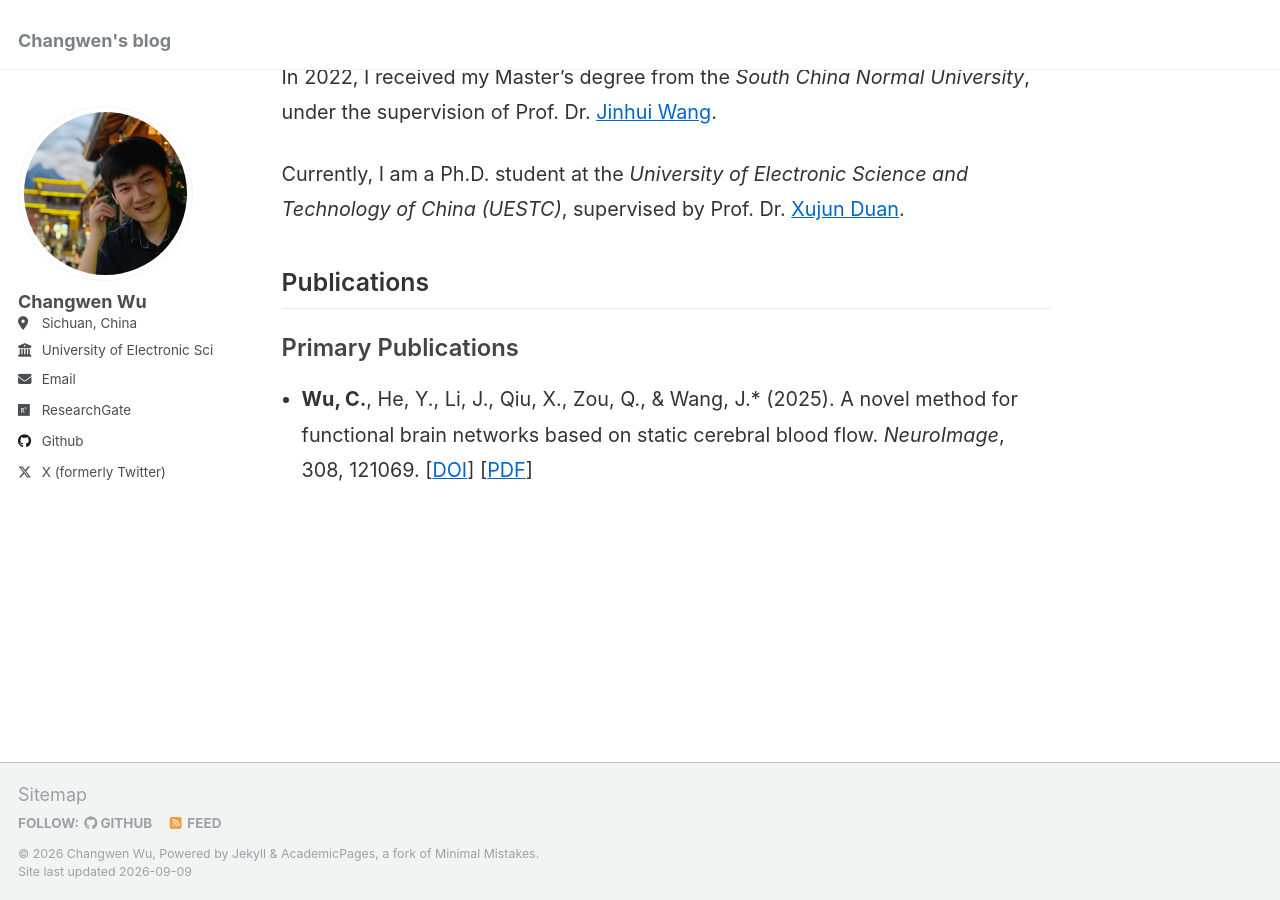
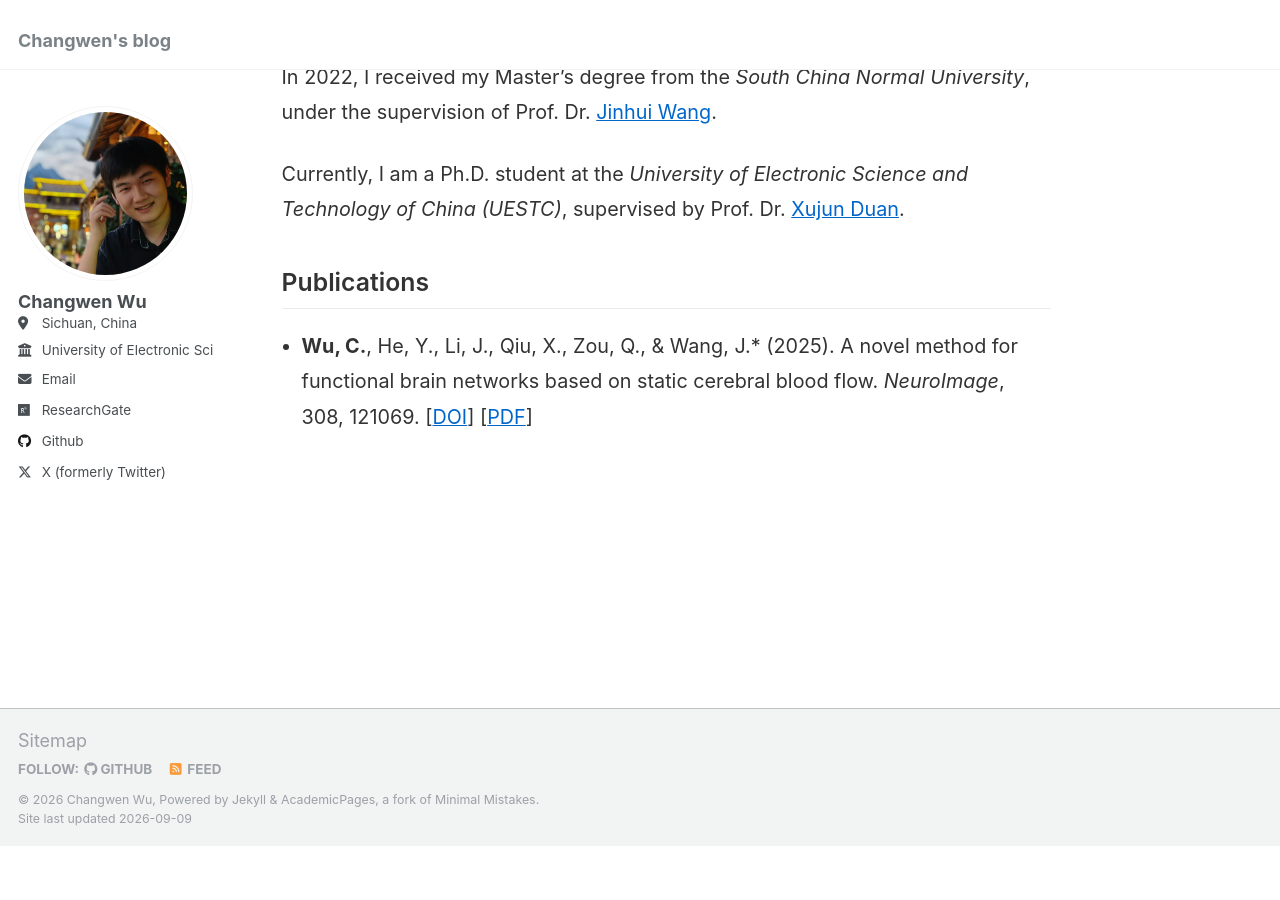
Before and after one commit to Changwen-Wu/Changwen-Wu.github.io, a Jekyll site: the page built from _pages/about.md, in a window 1280 px wide and 900 px high, scrolled down 586 px. Built offline with Jekyll 4.4.1, drawn with Linux system fonts in a browser that asks for light colours; after the commit the page ends 1433 px from its top, so only the background shows below that.

Commit message:
Update about.md

```diff
--- a/_pages/about.md
+++ b/_pages/about.md
@@ -31,9 +31,6 @@ redirect_from:
 
 <h2 style="margin-top: 40px; margin-bottom: 20px; font-weight: 600; border-bottom: 1px solid #eaeaea; padding-bottom: 10px;">Publications</h2>
 
-<!-- 第一作者文章 -->
-<h3 style="margin-top: 25px; margin-bottom: 15px; font-size: 1.2em; font-weight: 600; color: #444;">Primary Publications</h3>
-
 <ul style="padding-left: 20px; margin-bottom: 30px;">
   <li style="margin-bottom: 15px;">
     <strong>Wu, C.</strong>, He, Y., Li, J., Qiu, X., Zou, Q., & Wang, J.* (2025). A novel method for functional brain networks based on static cerebral blood flow.
```
